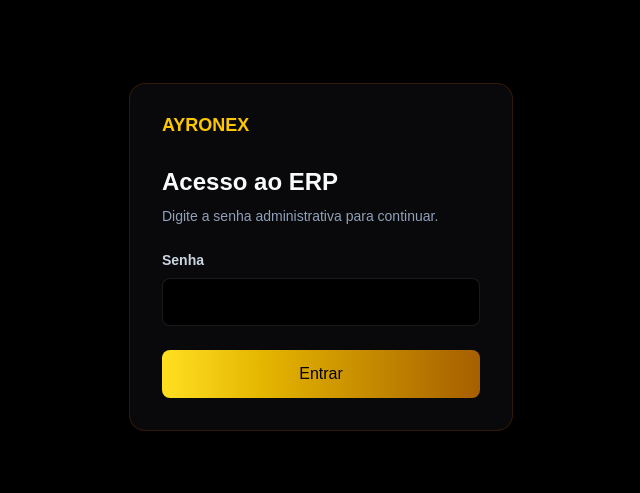
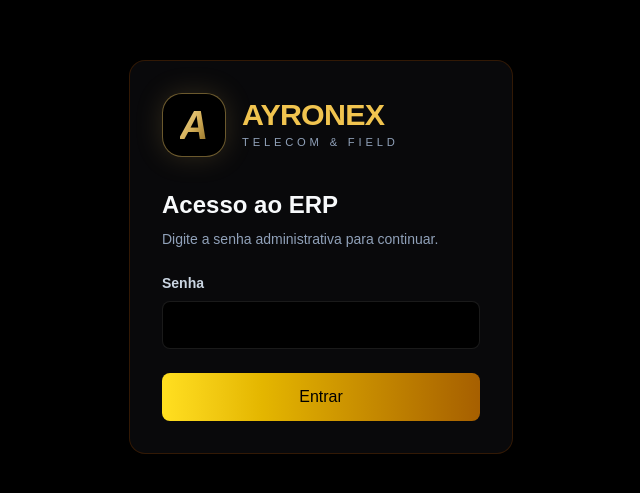
Before and after one commit to ayronex-sistema/ayronex-sistema, a Next.js app: page /login in a window 1280 px wide. Shown: the part 143-636 px from the top of the page, without its empty margins (319-959 px from the left). Built offline with nearby package versions, Linux system fonts and the light colour scheme.

Commit message:
Update AYRONEX brand logo

```diff
--- a/app/login/page.tsx
+++ b/app/login/page.tsx
@@ -2,6 +2,7 @@
 
 import { useState } from "react";
 import { useRouter } from "next/navigation";
+import { BrandLogo } from "@/components/brand-logo";
 
 export default function LoginPage() {
   const router = useRouter();
@@ -40,7 +41,7 @@ export default function LoginPage() {
         className="w-full max-w-sm rounded-2xl border border-yellow-950/70 bg-zinc-950 p-8 shadow-2xl"
         onSubmit={handleSubmit}
       >
-        <p className="text-lg font-extrabold leading-none text-yellow-400">AYRONEX</p>
+        <BrandLogo showSubtitle />
         <h1 className="mt-8 text-2xl font-extrabold">Acesso ao ERP</h1>
         <p className="mt-2 text-sm text-slate-400">Digite a senha administrativa para continuar.</p>
 
--- /dev/null
+++ b/components/brand-logo.tsx
@@ -0,0 +1,40 @@
+"use client";
+
+type BrandLogoProps = {
+  compact?: boolean;
+  showSubtitle?: boolean;
+};
+
+export function BrandLogo({ compact = false, showSubtitle = true }: BrandLogoProps) {
+  if (compact) {
+    return (
+      <div className="flex items-center gap-3">
+        <div className="grid size-10 shrink-0 place-items-center rounded-full border border-[#d6b15a]/50 bg-black shadow-[0_0_24px_rgba(214,177,90,0.18)]">
+          <span className="bg-gradient-to-br from-[#f4df9a] via-[#d6b15a] to-[#8b6a20] bg-clip-text text-2xl font-black italic text-transparent">
+            A
+          </span>
+        </div>
+
+        <div>
+          <p className="text-[18px] font-extrabold leading-none tracking-tight text-[#f1c44f]">AYRONEX</p>
+          {showSubtitle ? <p className="mt-1 text-[10px] tracking-[0.28em] text-slate-400">TELECOM & FIELD</p> : null}
+        </div>
+      </div>
+    );
+  }
+
+  return (
+    <div className="flex items-center gap-4">
+      <div className="grid size-16 shrink-0 place-items-center rounded-[1.25rem] border border-[#d6b15a]/50 bg-black shadow-[0_0_28px_rgba(214,177,90,0.18)]">
+        <span className="bg-gradient-to-br from-[#f4df9a] via-[#d6b15a] to-[#8b6a20] bg-clip-text text-[2.5rem] font-black italic leading-none text-transparent">
+          A
+        </span>
+      </div>
+
+      <div>
+        <p className="text-[1.9rem] font-black leading-none tracking-tight text-[#f1c44f]">AYRONEX</p>
+        {showSubtitle ? <p className="mt-1 text-[0.7rem] tracking-[0.34em] text-slate-400">TELECOM & FIELD</p> : null}
+      </div>
+    </div>
+  );
+}
--- a/components/erp-shell.tsx
+++ b/components/erp-shell.tsx
@@ -2,6 +2,7 @@
 
 import Link from "next/link";
 import type { ReactNode } from "react";
+import { BrandLogo } from "@/components/brand-logo";
 import { useErpData } from "@/hooks/use-erp-data";
 import { useModuleBadges } from "@/hooks/use-module-badges";
 import { useErpTheme } from "@/hooks/use-erp-theme";
@@ -71,11 +72,7 @@ export function ErpShell({ active, children }: ErpShellProps) {
         <section className="min-w-0 flex-1">
           <header className="sticky top-0 z-20 flex min-h-16 flex-col gap-3 border-b border-white/10 bg-black/90 px-4 py-3 backdrop-blur-xl md:flex-row md:items-center md:justify-between lg:px-6">
             <div className="flex items-center gap-3 lg:hidden">
-              <LogoMark />
-              <div>
-                <p className="text-lg font-extrabold leading-none text-[#f5b900]">AYRONEX</p>
-                <p className="mt-1 text-[10px] tracking-[0.18em] text-slate-400">TELECOM & FIELD</p>
-              </div>
+              <BrandLogo compact />
             </div>
 
             <nav className="flex flex-wrap gap-2 lg:hidden">
@@ -120,27 +117,11 @@ export function ErpShell({ active, children }: ErpShellProps) {
 function BrandBlock() {
   return (
     <div className="border-b border-white/10 px-4 py-5">
-      <div className="flex items-center gap-3">
-        <LogoMark />
-        <div>
-          <p className="text-lg font-black leading-none text-[#f5b900]">AYRONEX</p>
-          <p className="mt-1.5 text-[10px] tracking-[0.24em] text-slate-400">TELECOM & FIELD</p>
-        </div>
-      </div>
+      <BrandLogo compact />
       <div className="mt-5 rounded-2xl border border-white/10 bg-black/40 p-3">
         <p className="text-[10px] font-bold uppercase tracking-[0.2em] text-slate-500">Sistema</p>
         <p className="mt-1 text-sm font-bold text-slate-100">ERP Operacional</p>
       </div>
-    </div>
-  );
-}
-
-function LogoMark() {
-  return (
-    <div className="grid size-11 place-items-center rounded-2xl border border-yellow-500/40 bg-black shadow-[0_0_24px_rgba(245,185,0,0.18)]">
-      <span className="bg-gradient-to-br from-yellow-200 via-yellow-500 to-yellow-800 bg-clip-text text-2xl font-black italic text-transparent">
-        E
-      </span>
     </div>
   );
 }
```
